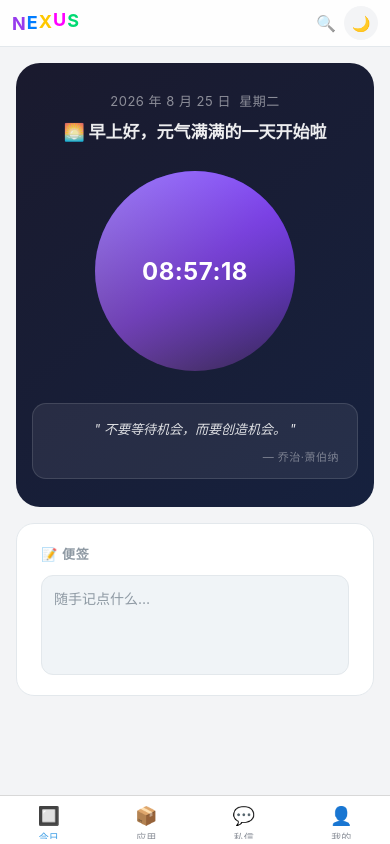
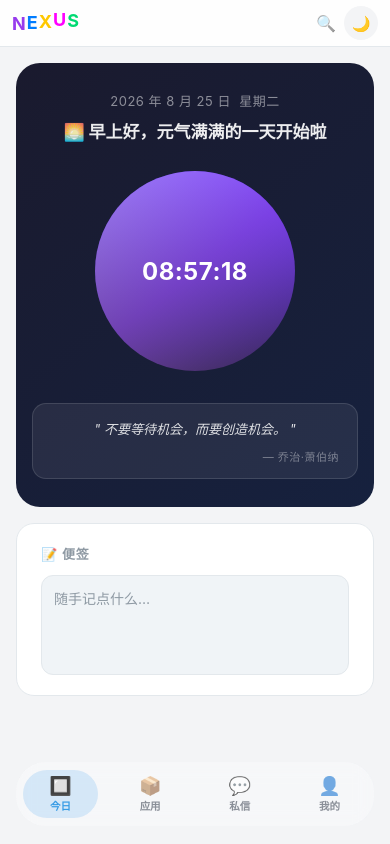
Before and after one commit to yanshuaibi/ruanjian, a React Native app: screen / in a window 390 px wide. Built offline with nearby package versions, Linux system fonts and the light colour scheme.

Commit message:
Update RootNavigation.js

```diff
--- a/src/navigation/RootNavigation.js
+++ b/src/navigation/RootNavigation.js
@@ -1,33 +1,22 @@
 import React from 'react';
 import { NavigationContainer } from '@react-navigation/native';
-import { createBottomTabNavigator } from '@react-navigation/bottom-tabs';
-import { Text } from 'react-native';
+import { createMaterialTopTabNavigator } from '@react-navigation/material-top-tabs';
 
 import TodayScreen from '../screens/TodayScreen';
 import AppsScreen from '../screens/AppsScreen';
 import MessagesScreen from '../screens/MessagesScreen';
 import ProfileScreen from '../screens/ProfileScreen';
+import CustomTabBar from '../components/CustomTabBar';
 
-const Tab = createBottomTabNavigator();
-
-// 每个 tab 用 emoji 当图标，先跑起来再说，后面想换成正式图标集也简单
-const TAB_ICONS = {
-    今日: '🔲',
-    应用: '📦',
-    私信: '💬',
-    我的: '👤',
-};
+const Tab = createMaterialTopTabNavigator();
 
 export default function RootNavigation() {
     return (
         <NavigationContainer>
             <Tab.Navigator
-                screenOptions={({ route }) => ({
-                    headerShown: false,
-                    tabBarActiveTintColor: '#379BE5',
-                    tabBarInactiveTintColor: '#8a8f98',
-                    tabBarIcon: () => <Text style={{ fontSize: 18 }}>{TAB_ICONS[route.name]}</Text>,
-                })}
+                tabBarPosition="bottom"
+                screenOptions={{ swipeEnabled: true }}
+                tabBar={(props) => <CustomTabBar {...props} />}
             >
                 <Tab.Screen name="今日" component={TodayScreen} />
                 <Tab.Screen name="应用" component={AppsScreen} />
@@ -35,5 +24,5 @@ export default function RootNavigation() {
                 <Tab.Screen name="我的" component={ProfileScreen} />
             </Tab.Navigator>
         </NavigationContainer>
-    );
+    )
 }
```
